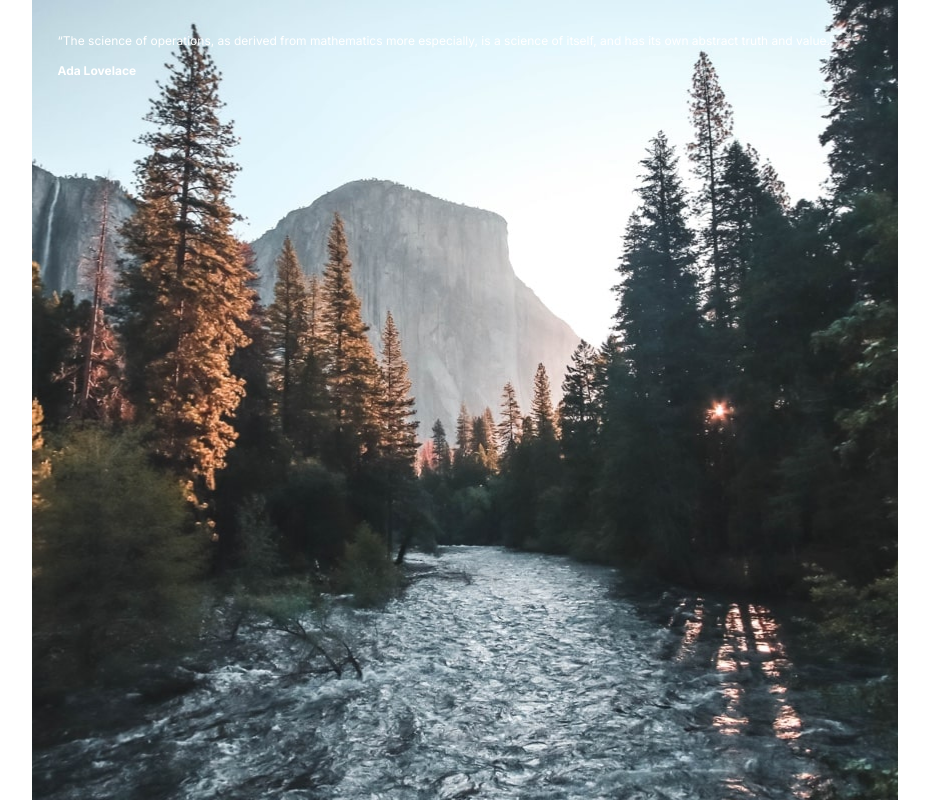
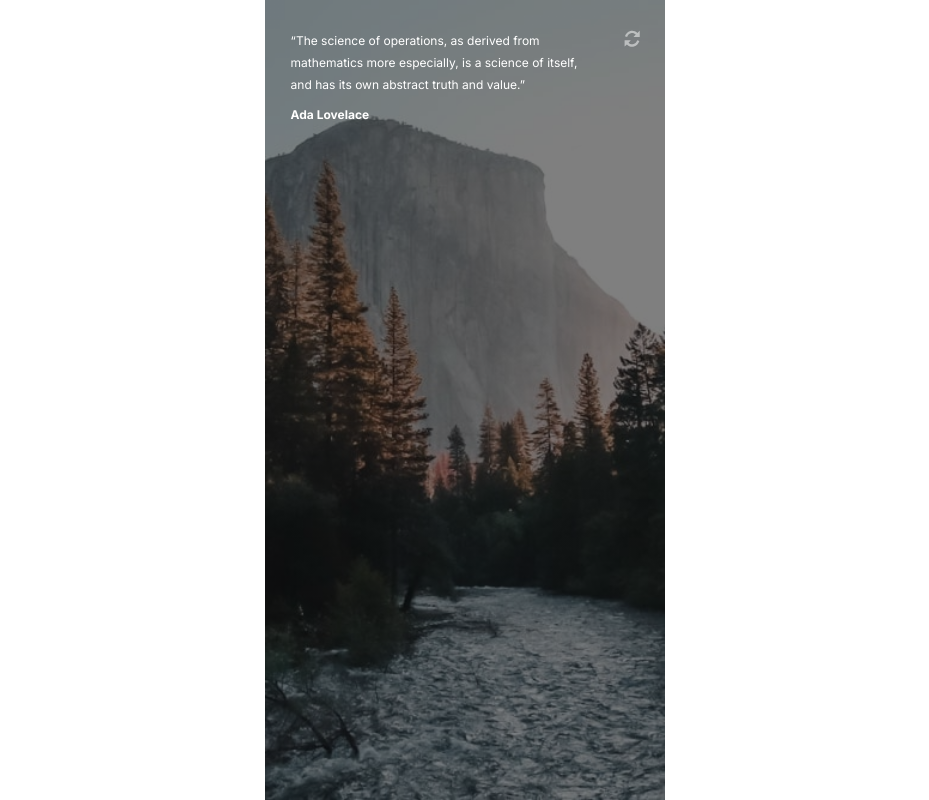
Before and after one commit to Alberto-12/the-clock-app, a React (Create React App) app: page / in a window 1280 px wide. Shown: the whole page, without its empty margins (175-1104 px from the left). Built offline with nearby package versions, Linux system fonts and the light colour scheme.

Commit message:
did the background image and the quote generator lay-out

```diff
--- a/src/index.css
+++ b/src/index.css
@@ -15,10 +15,9 @@ body {
 #container {
   width: 100%;
   height: 100vh;
-  background-image: url("./assets/desktop/bg-image-daytime.jpg");
+  background-image: linear-gradient(rgba(0, 0, 0, 0.5), rgba(0, 0, 0, 0.5)), url("./assets/mobile/bg-image-daytime.jpg");
   background-repeat: no-repeat;
   background-size: cover;
-  background-position: center;
   padding-top: 30px;
   padding-left: 26px;
   padding-right: 25px;
@@ -33,7 +32,7 @@ body {
 }
 
 #quote {
-  width: 100%;
+  max-width: 290px;
   font-family: "Inter";
   font-style: normal;
   font-weight: 400;
```
